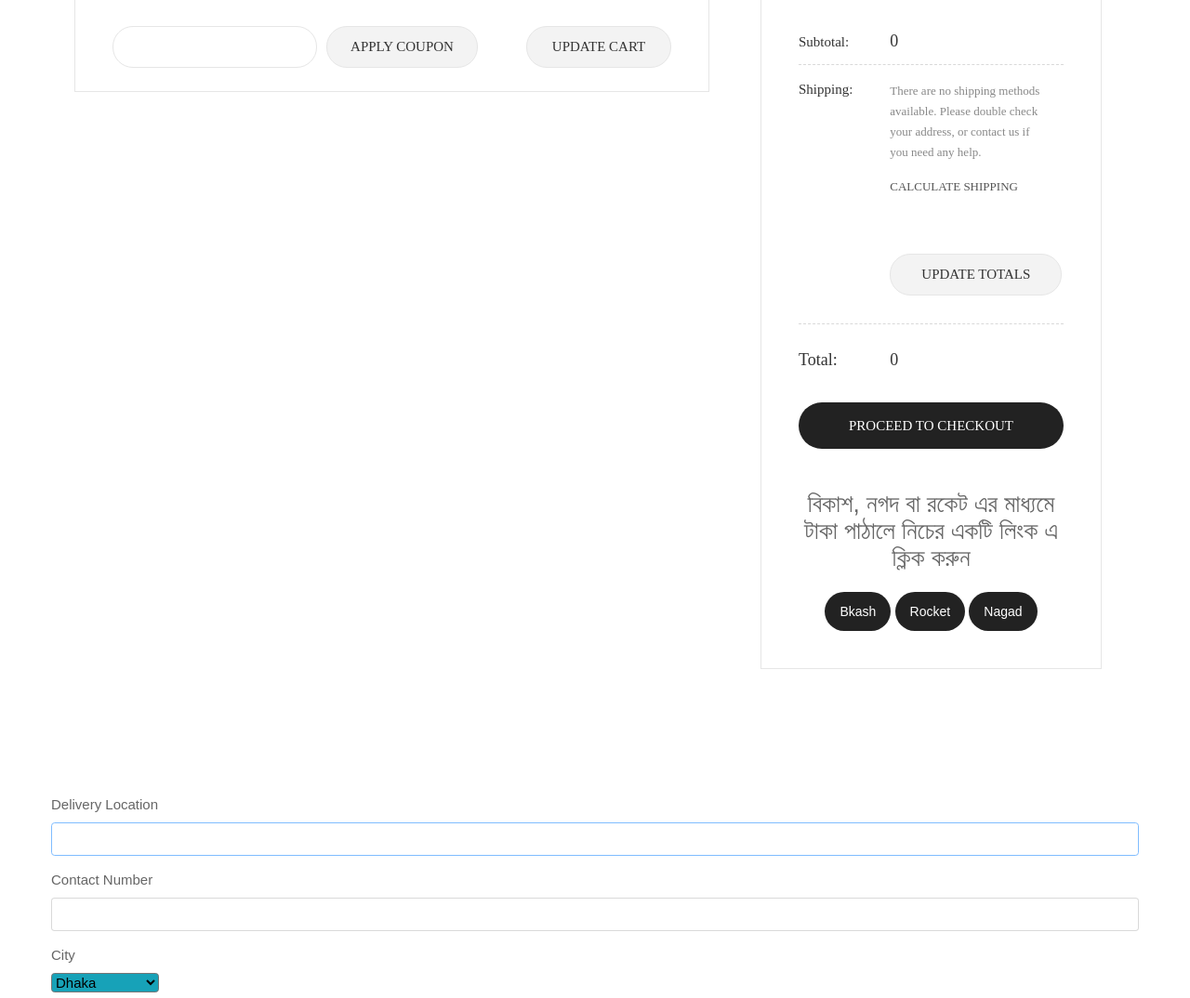
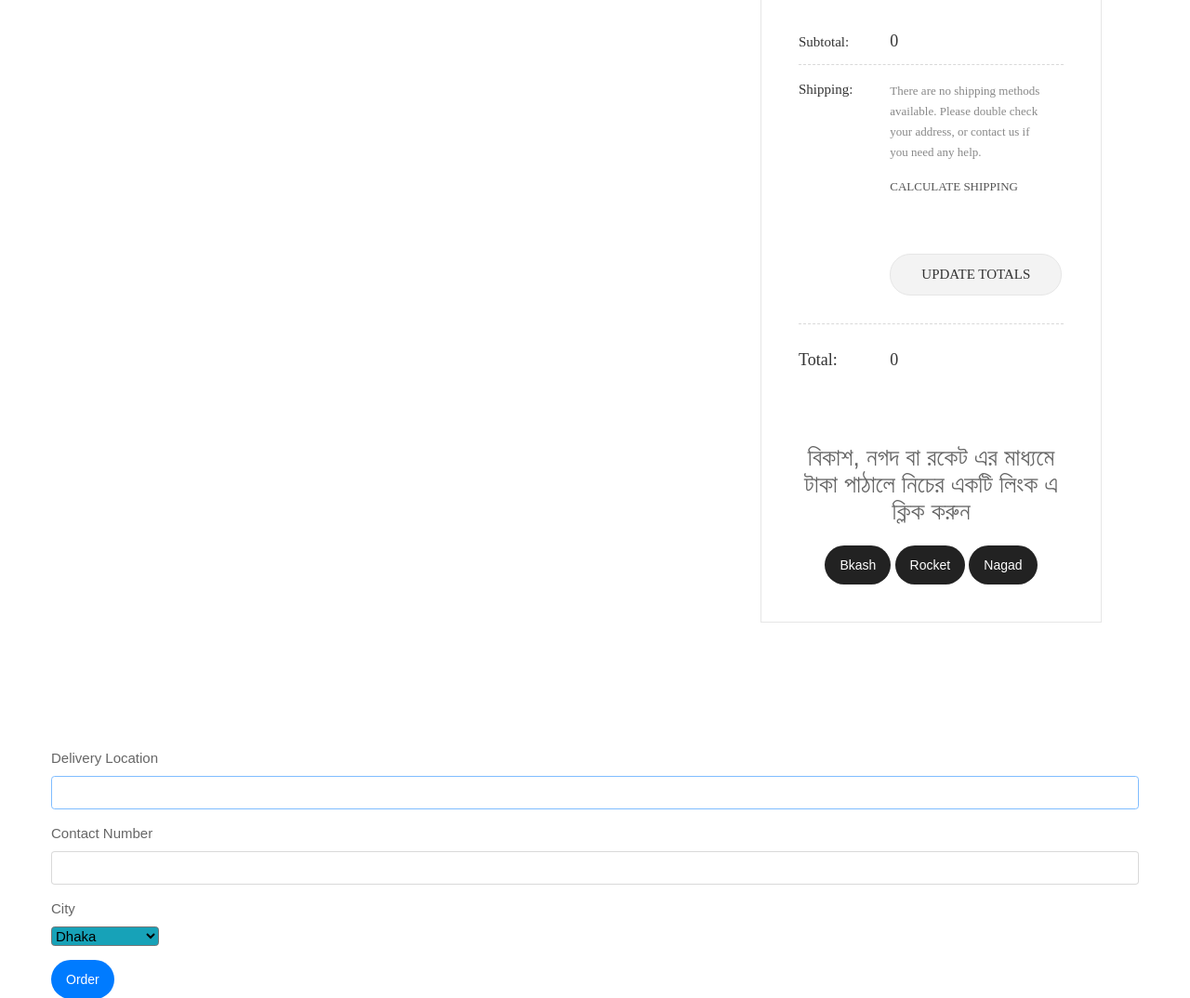
Before and after one commit to ForhadIsrafil/union-mart, a Django app: page /carts/ in a window 1280 px wide. Shown: the part 228-1302 px from the top of the page at 93% size. Run offline with Django 3.2, Linux system fonts and the light colour scheme; the visitor is signed in with stand-in values (Sample User, id 1); data comes from the database, SQL or seed files in the repository; data that the repository does not hold is empty; parts of the project's set-up code (start-up, migrations or seed data) failed here and were passed over; some libraries are stand-ins or nearby versions; some web fonts are replaced.

Commit message:
payment-gateway issue

```diff
--- a/apps/product/urls.py
+++ b/apps/product/urls.py
@@ -14,5 +14,6 @@ urlpatterns = [
     path('privacy/', privacy, name='privacy'),
     path('reward/', reward, name='reward'),
     path('invoice/<int:id>/', invoice, name='invoice'),
+    path('footer/', footer, name='footer'),
 
 ]
--- a/apps/product/views.py
+++ b/apps/product/views.py
@@ -13,7 +13,7 @@ from django.shortcuts import render, redirect
 from django.template.loader import render_to_string
 from django.utils.translation import ugettext_lazy as _
 
-from .models import Product, UpdateNews, Slider, Trend, ProductPhoto, Cart, Review, PaymentPhoneNumber, OrderPayment
+from .models import Product, UpdateNews, Slider, Trend, ProductPhoto, Cart, Review, PaymentPhoneNumber, OrderPayment, SocialLink
 from .send_data_to_spread_sheet import send_to_spreadsheet
 
 
@@ -366,3 +366,11 @@ def reward(request):
 
 def privacy(request):
     return render(request, 'privacy.html', {})
+
+
+def footer(request):
+    social_links = SocialLink.objects.first()
+    context = {
+        'social_links': social_links
+    }
+    return render(request, 'footer.html', context)
--- a/templates/footer.html
+++ b/templates/footer.html
@@ -136,7 +136,7 @@
 
 			<div>
                 <div class="flex-c-m flex-w p-b-18" style="font-size: 12px!important;">
-                    <a href="#" class="fs-18 cl7 hov-cl1 trans-04 m-r-16">
+                    <a href="{{ social_links.facebook }}" class="fs-18 cl7 hov-cl1 trans-04 m-r-16">
                         <i class="fa fa-facebook">Facebook</i>
                     </a>
 
--- a/templates/shoping-cart.html
+++ b/templates/shoping-cart.html
@@ -637,19 +637,19 @@
                         </table>
                     </div>
 
-                    <div class="flex-w flex-sb-m bor15 p-t-18 p-b-15 p-lr-40 p-lr-15-sm">
-                        <div class="flex-w flex-m m-r-20 m-tb-5">
-                            <input class="stext-104 cl2 plh4 size-117 bor13 p-lr-20 m-r-10 m-tb-5" type="text" name="coupon" placeholder="Coupon Code">
-
-                            <div class="flex-c-m stext-101 cl2 size-118 bg8 bor13 hov-btn3 p-lr-15 trans-04 pointer m-tb-5">
-                                Apply coupon
-                            </div>
-                        </div>
-
-                        <div class="flex-c-m stext-101 cl2 size-119 bg8 bor13 hov-btn3 p-lr-15 trans-04 pointer m-tb-10">
-                            Update Cart
-                        </div>
-                    </div>
+{#                    <div class="flex-w flex-sb-m bor15 p-t-18 p-b-15 p-lr-40 p-lr-15-sm">#}
+{#                        <div class="flex-w flex-m m-r-20 m-tb-5">#}
+{#                            <input class="stext-104 cl2 plh4 size-117 bor13 p-lr-20 m-r-10 m-tb-5" type="text" name="coupon" placeholder="Coupon Code">#}
+{##}
+{#                            <div class="flex-c-m stext-101 cl2 size-118 bg8 bor13 hov-btn3 p-lr-15 trans-04 pointer m-tb-5">#}
+{#                                Apply coupon#}
+{#                            </div>#}
+{#                        </div>#}
+{##}
+{#                        <div class="flex-c-m stext-101 cl2 size-119 bg8 bor13 hov-btn3 p-lr-15 trans-04 pointer m-tb-10">#}
+{#                            Update Cart#}
+{#                        </div>#}
+{#                    </div>#}
                 </div>
             </div>
 
@@ -715,9 +715,9 @@
                         </div>
                     </div>
 
-                    <button href="{% url 'product:carts' %}?proceed=True" class="flex-c-m stext-101 cl0 size-116 bg3 bor14 hov-btn3 p-lr-15 trans-04 pointer">
-                        Proceed to Checkout
-                    </button>
+{#                    <button href="{% url 'product:carts' %}?proceed=True" class="flex-c-m stext-101 cl0 size-116 bg3 bor14 hov-btn3 p-lr-15 trans-04 pointer">#}
+{#                        Proceed to Checkout#}
+{#                    </button>#}
                     <br> <br>
 
                     <div style="text-align: center">
@@ -1020,9 +1020,10 @@
 
 
 {# load isotop button clicked start#}
-<script type="text/javascript">window.onload = function () {
-    document.getElementById("linkid").click();
-};</script>
+{#<script type="text/javascript">window.onload = function () {#}
+{#    document.getElementById("linkid").click();#}
+{#};#}
+{#</script>#}
 {# load isotop button clicked end#}
 
 </html>
```
